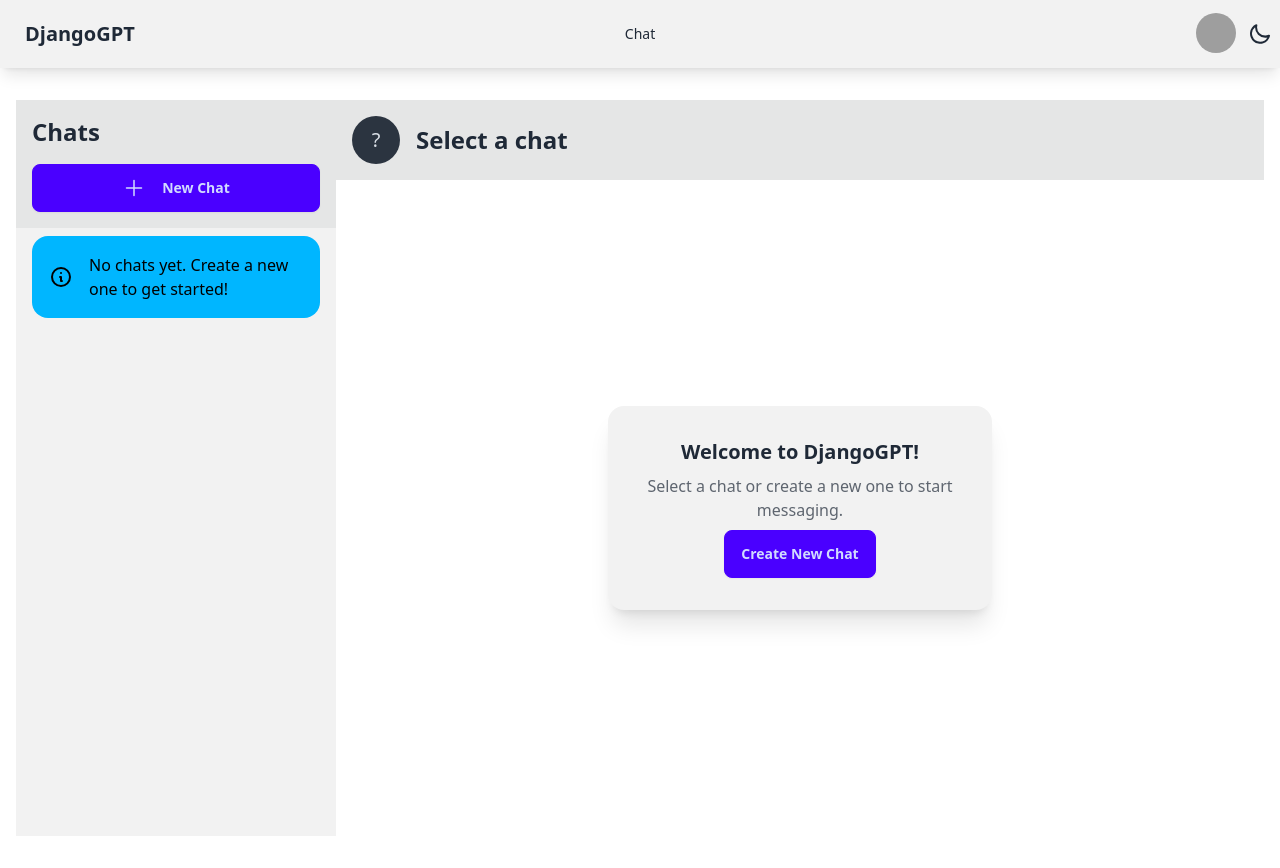
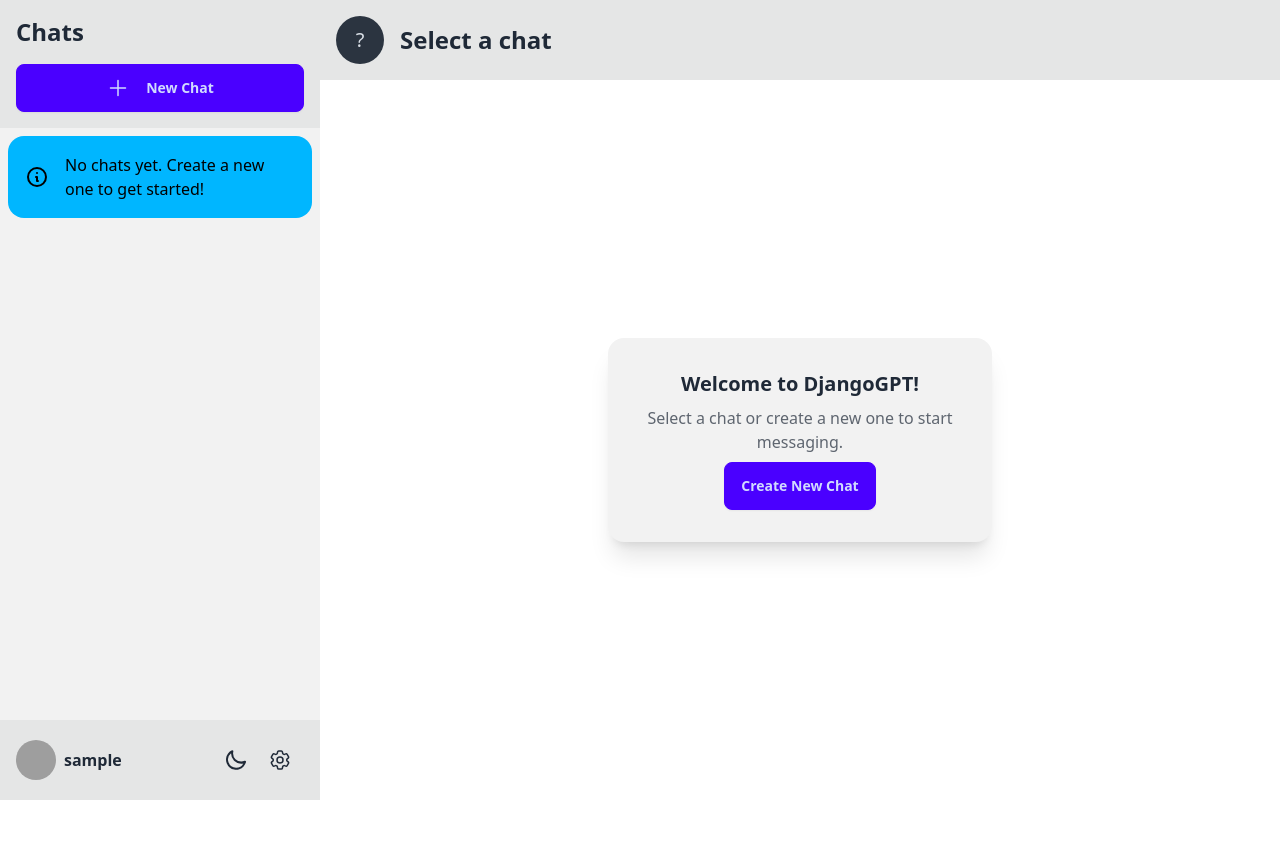
Before and after one commit to BAXTOR95/django-gpt, a Django app: page /chat/ in a window 1280 px wide. After the commit the page ends 800 px from the top, so only its background shows below. Run offline with Django 5.2, Linux system fonts and the light colour scheme; the visitor is signed in with stand-in values (Sample User, id 1); data comes from the database, SQL or seed files in the repository; data that the repository does not hold is empty; some libraries are stand-ins or nearby versions; grey boxes are pictures that could not be loaded.

Commit message:
Improve Chat UI a bit more

```diff
--- a/chat/templates/chat/chat_base.html
+++ b/chat/templates/chat/chat_base.html
@@ -1,10 +1,10 @@
-{% extends "_base.html" %}
+{% extends "_base_chat.html" %}
 
 <!-- Content -->
 {% block content %}
-<div class="drawer lg:drawer-open h-[calc(100vh-4rem)]">
+<div class="drawer lg:drawer-open h-screen">
 	<input id="chat-drawer" type="checkbox" class="drawer-toggle" />
-	<div class="drawer-content flex flex-col h-full">
+	<div class="drawer-content h-full flex flex-col">
 		<!-- Page content here -->
 		<div class="navbar bg-base-100 lg:hidden flex-shrink-0">
 			<div class="flex-none">
@@ -32,9 +32,9 @@
 			{% include 'chat/components/chat_content.html' %}
 		</div>
 	</div>
-	<div class="drawer-side h-full">
+	<div class="drawer-side h-full flex flex-col">
 		<label for="chat-drawer" class="drawer-overlay"></label>
-		<aside id="sidebar" class="bg-base-200 w-80 h-full flex flex-col">
+		<aside id="sidebar" class="flex flex-col h-full bg-base-200 w-80">
 			{% include 'chat/components/sidebar.html' %}
 		</aside>
 	</div>
--- a/chat/templates/chat/components/chat_content.html
+++ b/chat/templates/chat/components/chat_content.html
@@ -13,7 +13,7 @@
 		ws-connect="/ws/chat/{{ current_chat.id }}/"
 	>
 		<div
-			class="flex-none min-w-full px-4 sm:px-6 md:px-0 overflow-hidden lg:overflow-auto scrollbar:!w-1.5 scrollbar:!h-1.5 scrollbar:bg-transparent scrollbar-track:!bg-slate-100 scrollbar-thumb:!rounded scrollbar-thumb:!bg-slate-300 scrollbar-track:!rounded dark:scrollbar-track:!bg-slate-500/[0.16] dark:scrollbar-thumb:!bg-slate-500/50 max-h-[calc(100vh-14rem)] lg:supports-scrollbars:pr-2"
+			class="flex-none h-full px-4 sm:px-6 md:px-0 overflow-hidden lg:overflow-auto scrollbar:!w-1.5 scrollbar:!h-1.5 scrollbar:bg-transparent scrollbar-track:!bg-slate-100 scrollbar-thumb:!rounded scrollbar-thumb:!bg-slate-300 scrollbar-track:!rounded dark:scrollbar-track:!bg-slate-500/[0.16] dark:scrollbar-thumb:!bg-slate-500/50 max-h-[calc(100vh-14rem)] lg:supports-scrollbars:pr-2"
 			id="messages-container"
 		>
 			<div class="px-4 py-6 space-y-4">
--- a/chat/templates/chat/components/sidebar.html
+++ b/chat/templates/chat/components/sidebar.html
@@ -1,5 +1,5 @@
 <div class="flex flex-col h-full">
-	<div class="p-4 bg-base-300">
+	<div class="p-4 bg-base-300 flex-shrink-0">
 		<h2 class="text-2xl font-bold mb-4">Chats</h2>
 		<button
 			hx-post="{% url 'create_chat' %}"
@@ -24,8 +24,10 @@
 		</button>
 	</div>
 
-	<div class="flex-none min-w-full py-2 sm:px-6 md:px-4 overflow-hidden lg:overflow-auto scrollbar:!w-1.5 scrollbar:!h-1.5 scrollbar:bg-transparent scrollbar-track:!bg-slate-100 scrollbar-thumb:!rounded scrollbar-thumb:!bg-slate-300 scrollbar-track:!rounded dark:scrollbar-track:!bg-slate-500/[0.16] dark:scrollbar-thumb:!bg-slate-500/50 max-h-[calc(100vh-4rem)] lg:supports-scrollbars:pr-2">
-		<div class="space-y-2">
+	<div class="flex-1 flex flex-col p-2 overflow-hidden">
+		<div
+			class="flex-none h-full px-4 sm:px-6 md:px-0 overflow-hidden lg:overflow-auto scrollbar:!w-1.5 scrollbar:!h-1.5 scrollbar:bg-transparent scrollbar-track:!bg-slate-100 scrollbar-thumb:!rounded scrollbar-thumb:!bg-slate-300 scrollbar-track:!rounded dark:scrollbar-track:!bg-slate-500/[0.16] dark:scrollbar-thumb:!bg-slate-500/50 max-h-[calc(100vh-14rem)] lg:supports-scrollbars:pr-2 space-y-2"
+		>
 			{% for chat in chats %}
 			<div
 				class="card bg-base-100 shadow-sm hover:shadow-md transition-shadow duration-200"
@@ -109,6 +111,85 @@
 			{% endfor %}
 		</div>
 	</div>
+
+	<div class="mt-auto p-4 bg-base-300">
+		<div class="flex items-center justify-between">
+			<div class="flex items-center space-x-2">
+				<div class="avatar">
+					<div class="w-10 rounded-full">
+						<img
+							src="https://api.dicebear.com/6.x/initials/svg?seed={{ user.username }}"
+							alt="User avatar"
+						/>
+					</div>
+				</div>
+				<span class="font-semibold">{{ user.username }}</span>
+			</div>
+			<div class="flex items-center space-x-2">
+				<label class="swap swap-rotate">
+					<input
+						type="checkbox"
+						id="theme-toggle"
+						class="theme-controller"
+						hx-trigger="change"
+						hx-post="/toggle-theme/"
+						hx-post="{% url 'toggle-theme' %}"
+						hx-swap="none"
+						data-toggle-theme="dark,light"
+						data-act-class="ACTIVECLASS"
+					/>
+					<svg
+						class="swap-on fill-current w-6 h-6"
+						xmlns="http://www.w3.org/2000/svg"
+						viewBox="0 0 24 24"
+					>
+						<path
+							d="M5.64,17l-.71.71a1,1,0,0,0,0,1.41,1,1,0,0,0,1.41,0l.71-.71A1,1,0,0,0,5.64,17ZM5,12a1,1,0,0,0-1-1H3a1,1,0,0,0,0,2H4A1,1,0,0,0,5,12Zm7-7a1,1,0,0,0,1-1V3a1,1,0,0,0-2,0V4A1,1,0,0,0,12,5ZM5.64,7.05a1,1,0,0,0,.7.29,1,1,0,0,0,.71-.29,1,1,0,0,0,0-1.41l-.71-.71A1,1,0,0,0,4.93,6.34Zm12,.29a1,1,0,0,0,.7-.29l.71-.71a1,1,0,1,0-1.41-1.41L17,5.64a1,1,0,0,0,0,1.41A1,1,0,0,0,17.66,7.34ZM21,11H20a1,1,0,0,0,0,2h1a1,1,0,0,0,0-2Zm-9,8a1,1,0,0,0-1,1v1a1,1,0,0,0,2,0V20A1,1,0,0,0,12,19ZM18.36,17A1,1,0,0,0,17,18.36l.71.71a1,1,0,0,0,1.41,0,1,1,0,0,0,0-1.41ZM12,6.5A5.5,5.5,0,1,0,17.5,12,5.51,5.51,0,0,0,12,6.5Zm0,9A3.5,3.5,0,1,1,15.5,12,3.5,3.5,0,0,1,12,15.5Z"
+						/>
+					</svg>
+					<svg
+						class="swap-off fill-current w-6 h-6"
+						xmlns="http://www.w3.org/2000/svg"
+						viewBox="0 0 24 24"
+					>
+						<path
+							d="M21.64,13a1,1,0,0,0-1.05-.14,8.05,8.05,0,0,1-3.37.73A8.15,8.15,0,0,1,9.08,5.49a8.59,8.59,0,0,1,.25-2A1,1,0,0,0,8,2.36,10.14,10.14,0,1,0,22,14.05,1,1,0,0,0,21.64,13Zm-9.5,6.69A8.14,8.14,0,0,1,7.08,5.22v.27A10.15,10.15,0,0,0,17.22,15.63a9.79,9.79,0,0,0,2.1-.22A8.11,8.11,0,0,1,12.14,19.73Z"
+						/>
+					</svg>
+				</label>
+				<div class="dropdown dropdown-top dropdown-end">
+					<label tabindex="0" class="btn btn-ghost btn-circle">
+						<svg
+							xmlns="http://www.w3.org/2000/svg"
+							fill="none"
+							viewBox="0 0 24 24"
+							stroke-width="1.5"
+							stroke="currentColor"
+							class="w-6 h-6"
+						>
+							<path
+								stroke-linecap="round"
+								stroke-linejoin="round"
+								d="M9.594 3.94c.09-.542.56-.94 1.11-.94h2.593c.55 0 1.02.398 1.11.94l.213 1.281c.063.374.313.686.645.87.074.04.147.083.22.127.324.196.72.257 1.075.124l1.217-.456a1.125 1.125 0 011.37.49l1.296 2.247a1.125 1.125 0 01-.26 1.431l-1.003.827c-.293.24-.438.613-.431.992a6.759 6.759 0 010 .255c-.007.378.138.75.43.99l1.005.828c.424.35.534.954.26 1.43l-1.298 2.247a1.125 1.125 0 01-1.369.491l-1.217-.456c-.355-.133-.75-.072-1.076.124a6.57 6.57 0 01-.22.128c-.331.183-.581.495-.644.869l-.213 1.28c-.09.543-.56.941-1.11.941h-2.594c-.55 0-1.02-.398-1.11-.94l-.213-1.281c-.062-.374-.312-.686-.644-.87a6.52 6.52 0 01-.22-.127c-.325-.196-.72-.257-1.076-.124l-1.217.456a1.125 1.125 0 01-1.369-.49l-1.297-2.247a1.125 1.125 0 01.26-1.431l1.004-.827c.292-.24.437-.613.43-.992a6.932 6.932 0 010-.255c.007-.378-.138-.75-.43-.99l-1.004-.828a1.125 1.125 0 01-.26-1.43l1.297-2.247a1.125 1.125 0 011.37-.491l1.216.456c.356.133.751.072 1.076-.124.072-.044.146-.087.22-.128.332-.183.582-.495.644-.869l.214-1.281z"
+							/>
+							<path
+								stroke-linecap="round"
+								stroke-linejoin="round"
+								d="M15 12a3 3 0 11-6 0 3 3 0 016 0z"
+							/>
+						</svg>
+					</label>
+					<ul
+						tabindex="0"
+						class="dropdown-content z-[1] menu p-2 shadow bg-base-100 rounded-box w-52"
+					>
+						<li><a href="{% url 'profile' %}">Profile</a></li>
+						<li><a href="{% url 'logout' %}">Logout</a></li>
+					</ul>
+				</div>
+			</div>
+		</div>
+	</div>
 </div>
 
 <script>
--- a/static/src/output.css
+++ b/static/src/output.css
@@ -2715,6 +2723,10 @@ html:has(.drawer-toggle:checked) {
   margin-top: 1.5rem;
 }
 
+.mt-auto {
+  margin-top: auto;
+}
+
 .block {
   display: block;
 }
@@ -2751,6 +2763,10 @@ html:has(.drawer-toggle:checked) {
   height: calc(100vh - 4rem);
 }
 
+.h-screen {
+  height: 100vh;
+}
+
 .max-h-96 {
   max-height: 24rem;
 }
--- a/templates/_base.html
+++ b/templates/_base.html
@@ -86,6 +86,10 @@
 						type="checkbox"
 						id="theme-toggle"
 						class="theme-controller"
+						hx-trigger="change"
+						hx-post="/toggle-theme/"
+						hx-post="{% url 'toggle-theme' %}"
+						hx-swap="none"
 						data-toggle-theme="dark,light"
 						data-act-class="ACTIVECLASS"
 					/>
--- /dev/null
+++ b/templates/_base_chat.html
@@ -0,0 +1,47 @@
+{% load compress %} {% load static %}
+
+<!DOCTYPE html>
+<html lang="en" data-theme="light">
+	<head>
+		<meta charset="UTF-8" />
+		<meta http-equiv="X-UA-Compatible" content="IE=edge" />
+		<meta name="viewport" content="width=device-width, initial-scale=1.0" />
+		<title>DjangoGPT</title>
+
+		{% compress css %}
+		<link rel="stylesheet" href="{% static 'src/output.css' %}" />
+		{% endcompress %}
+	</head>
+	<body class="min-h-screen flex flex-col">
+		<main class="flex-grow">{% block content %}{% endblock content %}</main>
+
+		{% compress js %}
+		<script type="text/javascript" src="{% static 'src/htmx.js' %}"></script>
+		<script type="text/javascript" src="{% static 'src/ws.js' %}"></script>
+		{% endcompress %}
+
+		<script>
+			const themeToggle = document.getElementById('theme-toggle');
+
+			function setTheme(theme) {
+				document.documentElement.setAttribute('data-theme', theme);
+				localStorage.setItem('theme', theme);
+				themeToggle.checked = theme === 'dark';
+			}
+
+			const savedTheme = localStorage.getItem('theme') || 'light';
+			setTheme(savedTheme);
+
+			themeToggle.addEventListener('change', () => {
+				const newTheme = themeToggle.checked ? 'dark' : 'light';
+				setTheme(newTheme);
+			});
+
+			document.body.addEventListener('htmx:configRequest', (event) => {
+				event.detail.headers['X-CSRFToken'] = '{{ csrf_token }}';
+			});
+		</script>
+
+		{% block extra_js %}{% endblock extra_js %}
+	</body>
+</html>
```
Also changed, not shown: other parts of static/src/output.css (+80 -0 lines).
